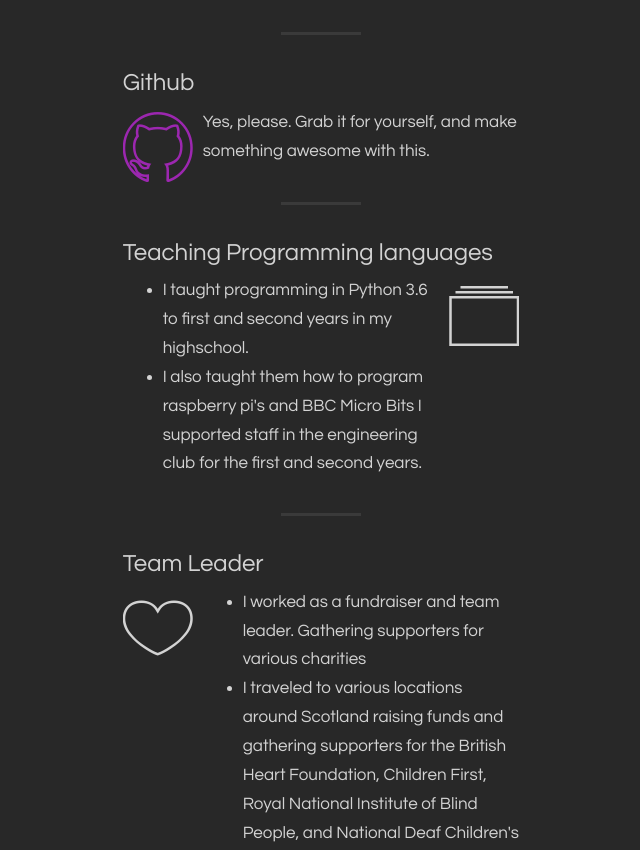
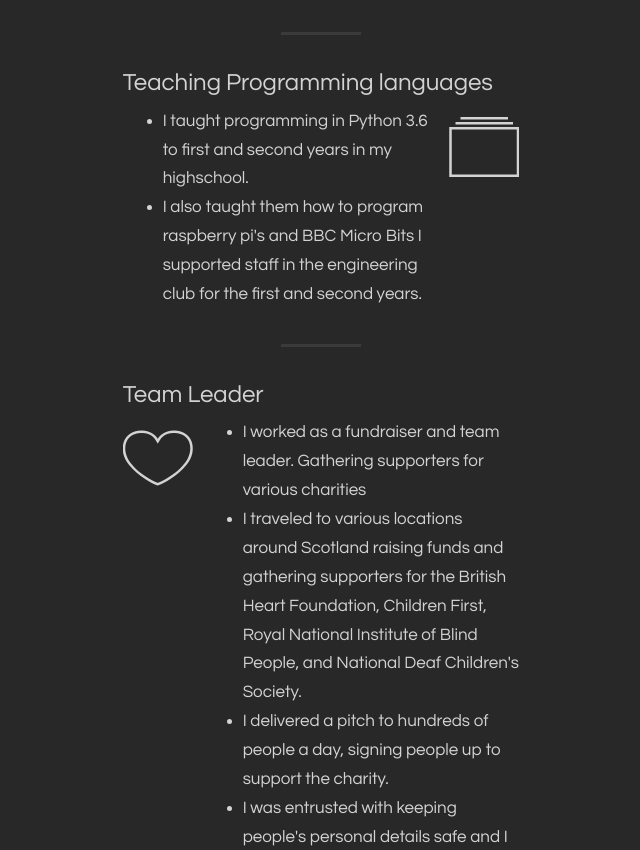
Before and after one commit to dawidghost99/dawidghost99.github.io, a plain HTML site: page index.html in a window 1280 px wide. Shown: the part 3352-4202 px from the top of the page, without its empty margins (319-959 px from the left). Drawn offline with Linux system fonts and the light colour scheme; files whose address does not match are found by name.

Commit message:
Update index.html

```diff
--- a/index.html
+++ b/index.html
@@ -219,16 +219,6 @@
                     </div>
                 </div>
                 <hr>
-                <div class="media wow fadeIn">
-                    <h3>Github</h3>
-                    <div class="media-left">
-                        <a href="https://www.github.com/dawidghost99"  target="ext"><i class="icon-lg ion-social-github-outline"></i></a>
-                    </div>
-                    <div class="media-body media-middle">
-                        <p>Yes, please. Grab it for yourself, and make something awesome with this.</p>
-                    </div>
-                </div>
-                <hr>
                 <div class="media wow fadeInRight">
                     <h3>Teaching Programming languages</h3>
                     <div class="media-body media-middle">
```
